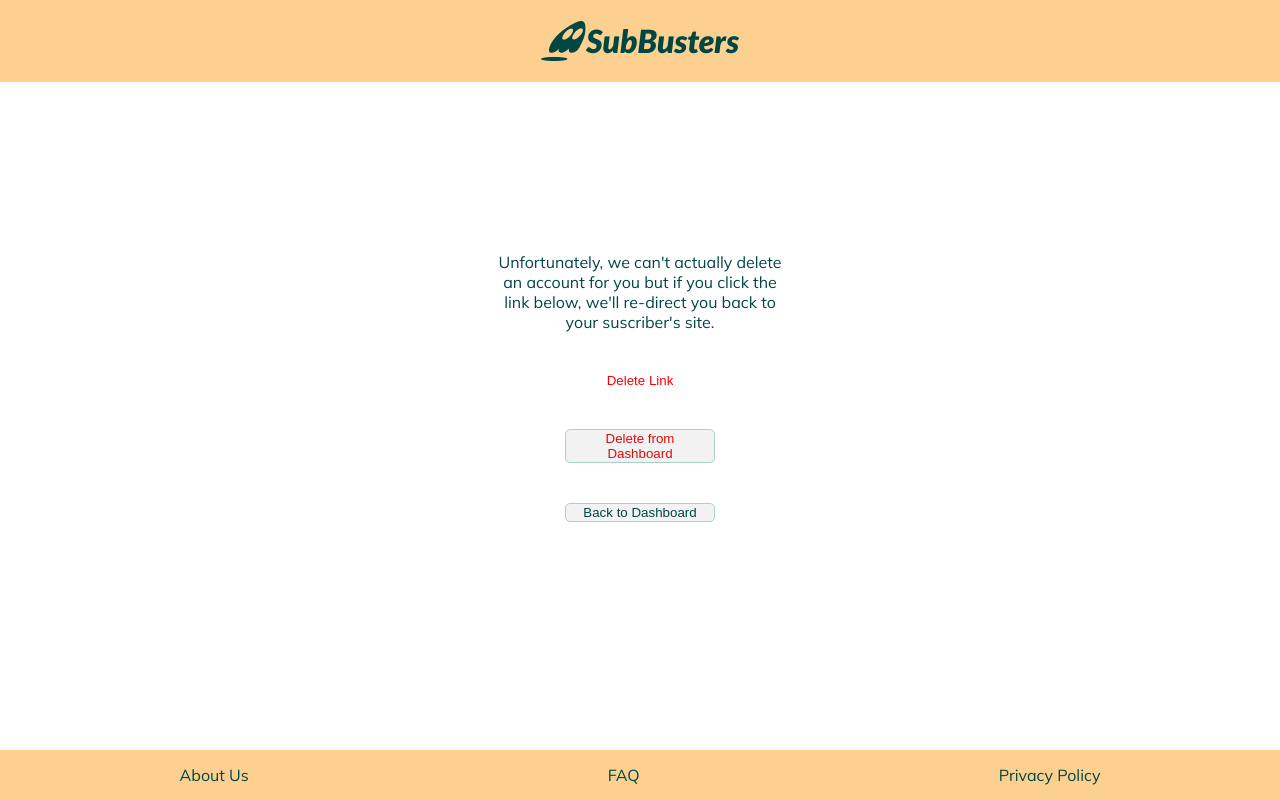
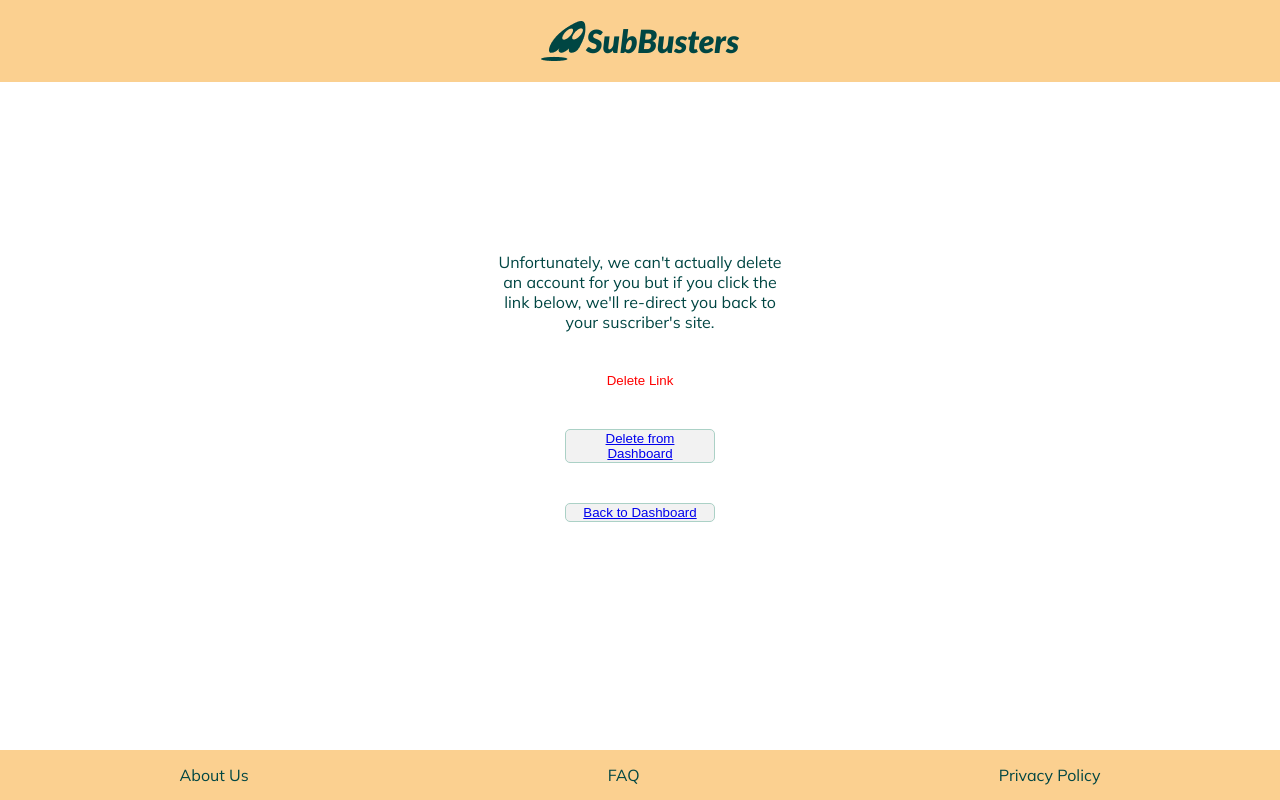
Before and after one commit to thethomasmiller/SubBusters, a React (Create React App) app in the folder client/: page /subscriptions/1 in a window 1280 px wide. Built offline with nearby package versions, Linux system fonts and the light colour scheme; no server answers.

Commit message:
feature/connect-pages

```diff
--- a/client/src/screens/SubscriptionDelete/SubscriptionDelete.jsx
+++ b/client/src/screens/SubscriptionDelete/SubscriptionDelete.jsx
@@ -3,6 +3,7 @@ import Layout from '../../components/shared/Layout/Layout'
 import { getSubscription, deleteSubscription, getSubscriptions } from '../../services/subscriptions'
 import { Link } from 'react-router-dom'
 import './SubscriptionDelete.css'
+import Subscriptions from '../../screens/Subscriptions/Subscriptions'
 
 
 class SubscriptionDelete extends Component {
@@ -43,9 +44,9 @@ class SubscriptionDelete extends Component {
           <p className="paragraph-text">Unfortunately, we can't actually delete an account for you but if you click the link below, we'll re-direct you back to your suscriber's site.</p>
           <button className="delete-link" ><Link style={{textDecoration: 'none', color: 'red'}}  className="external" to={`/subscription/${subscription.websiteURL}` } >Delete Link</Link></button>
 
-          <button className="delete-button" onClick={() => deleteSubscription(subscription._id)}>Delete from Dashboard</button>
+          <button className="delete-button" onClick={() => deleteSubscription(subscription._id)}><Link to={`/subscriptions`}>Delete from Dashboard</Link></button>
 
-          <button className="dashboard-button" onClick={() => getSubscriptions(subscription)} >Back to Dashboard</button>
+          <button className="dashboard-button" onClick={() => getSubscriptions(subscription)} ><Link to={`/subscriptions`} >Back to Dashboard</Link></button>
 
         </div>
       </Layout>
```
